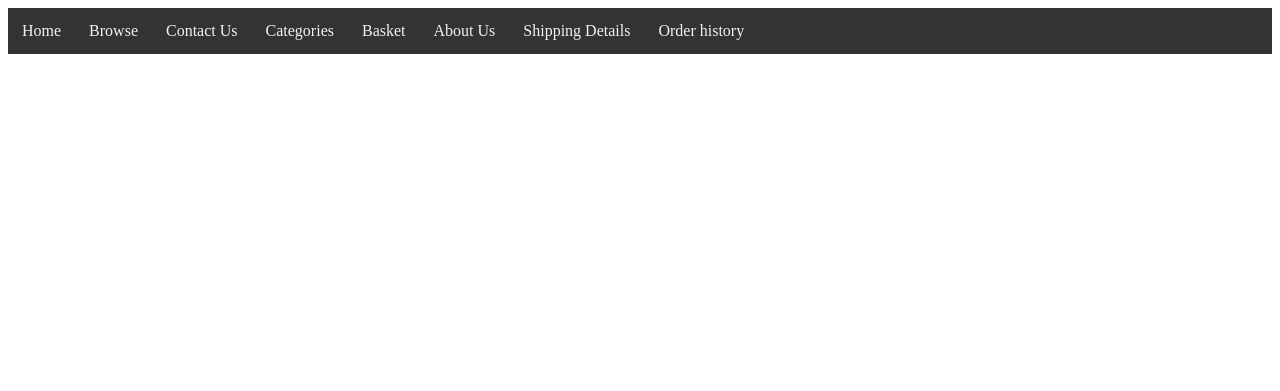
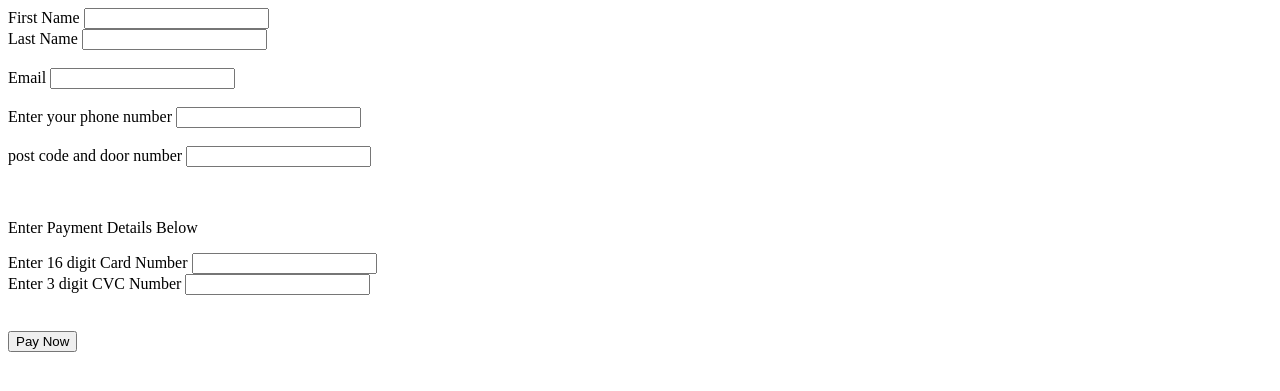
Before and after one commit to turcila29/individual-project, a Flask app: page /payment in a window 1280 px wide. Shown: the top 391 px of the page. Run offline with Flask 3, Linux system fonts and the light colour scheme.

Commit message:
new changes

```diff
--- a/qa_project/application/models.py
+++ b/qa_project/application/models.py
@@ -29,7 +29,7 @@ class Product(db.Model):
 
     product_id = db.Column(db.Integer, primary_key=True)
     name = db.Column(db.String(30), nullable=False)
-    description = db.Column(db.String(30), nullable=False)
+    description = db.Column(db.String(500), nullable=False)
     price = db.Column(db.Float)
     stock_quantity = db.Column(db.Integer)
     order_details = db.relationship('Order_detail', backref='product')
@@ -41,5 +41,5 @@ class Order_detail(db.Model):
     order_detail_id = db.Column(db.Integer, primary_key=True)
     order_id = db.Column(db.Integer, db.ForeignKey('order.order_id'), nullable=False)
     product_id = db.Column(db.Integer, db.ForeignKey('product.product_id'), nullable=False)
-    quantity = db.Column(db.Integer)
-    price = db.Column(db.Float)
+    quantity = db.Column(db.Integer, nullable = False)
+    price = db.Column(db.Float, nullable=False)
--- a/qa_project/application/routes.py
+++ b/qa_project/application/routes.py
@@ -1,8 +1,9 @@
 from application import app, db
-# from application import Customer
-from flask import render_template, request
+from flask import render_template, request, redirect, url_for, Flask
+from flask_wtf import FlaskForm
+from wtforms import StringField, SubmitField, DateField, IntegerField, SelectField
+from wtforms.validators import ValidationError, DataRequired, Length
 from application.models import Customer, Order, Order_detail, Product
-
 
 @app.route("/")
 def home():
@@ -22,25 +23,35 @@ def products():
 def categories():
     return render_template('category.html')
 
-# @app.route('/cart')
-# def cart():
-#     all_orders = Order_detail.query.all()
-#     order_string = 0
-#     for order in all_orders:
-#         order_string += order.quantity * order.price
-#     return "total: " + str(round(order_string, 2))
-
-
 
 
 @app.route('/cart')
 def cart():
+    all_product = Product.query.all()
     all_orders = Order_detail.query.all()
-    total_amount = 0
-    for order in all_orders:
-        total_amount += order.quantity * order.price
-    return render_template('prodcut2.html', all_orders=all_orders, total_amount=total_amount)
+    total_amount = sum([order.quantity * order.price for order in all_orders])
+    return render_template('prodcut2.html', all_orders=all_orders, total_amount=total_amount, all_product=all_product)
 
+
+
+@app.route('/update_quantity/<int:order_detail_id>', methods=['POST'])
+def update_quantity(order_detail_id):
+    new_quantity = request.form.get('new_quantity')
+    order_detail = Order_detail.query.get(order_detail_id)
+    if order_detail:
+        order_detail.quantity = int(new_quantity)
+        db.session.commit()
+    return redirect(url_for('cart'))
+
+
+
+@app.route('/delete_item/<int:order_detail_id>', methods=['POST'])
+def delete_item(order_detail_id):
+    order_detail = Order_detail.query.get(order_detail_id)
+    if order_detail:
+        db.session.delete(order_detail)
+        db.session.commit()
+    return redirect(url_for('cart'))  # Removed the form object from the redirect
 
 
 
@@ -48,9 +59,67 @@ def cart():
 def shipping():
     return render_template('shipping.html')
 
-@app.route("/payment")
+
+class PayForm(FlaskForm):
+    first_name = StringField('First Name', validators=[
+        DataRequired(),
+        Length(min=4, max=30)])
+    last_name = StringField('Last Name', validators=[
+        DataRequired(),
+        Length(min=2, max=30)])
+
+    email = StringField('Email', validators=[
+        DataRequired(),
+        Length(min=2, max=60)])
+
+    phone_num = StringField('Enter your phone number', validators=[
+        DataRequired(),
+        Length(min=5, max=16)])
+
+    address = StringField('post code and door number', validators=[
+        DataRequired(),
+        Length(min=2, max=15)])
+
+    card_num = StringField('Enter 16 digit Card Number', validators=[
+        DataRequired(),
+        Length(min=16, max=16)])
+    cvc_num = StringField('Enter 3 digit CVC Number', validators=[
+        DataRequired(),
+        Length(min=3, max=3)])
+    submit = SubmitField('Pay Now')
+
+
+@app.route('/payment', methods=['GET', 'POST'])
 def payment():
-    return render_template('payment.html')
+    message = ""
+    form = PayForm()
+    if request.method == 'POST':
+        if form.validate_on_submit():
+            first_name = form.first_name.data
+            last_name = form.last_name.data
+            email = form.email.data
+            phone = form.phone_num.data
+            address = form.address.data
+
+            # Create a new Customer instance
+            customer = Customer(
+                first_name=first_name,
+                last_name=last_name,
+                email=email,
+                phone=phone,
+                address=address
+            )
+
+            # Add and commit the new customer to the database
+            db.session.add(customer)
+            db.session.commit()
+
+
+
+            message = f'Thank you, {first_name} {last_name}. Payment Accepted'
+    return render_template('payment.html', form=form, message=message)
+
+
 
 @app.route("/contact")
 def contact():
--- a/qa_project/application/templates/payment.html
+++ b/qa_project/application/templates/payment.html
@@ -1,12 +1,39 @@
-<!DOCTYPE html>
-<html lang="en">
-<head>
-    <meta charset="UTF-8">
-    <meta name="viewport" content="width=device-width, initial-scale=1.0">
-    <title>Document</title>
-</head>
-<body>
-    {% include 'navbar.html' %}
+<html>
+    <head>
+        <title>Simple form</title>
+    </head>
+    <body>
+        <div class='form'>
+            <form method='POST' action=''>
+                {{ form.hidden_tag() }}
+                {{ form.first_name.label }} {{ form.first_name }}
+                <br>
+                {{ form.last_name.label }} {{ form.last_name }}
+                <br>
+                <br>
+                {{ form.email.label }} {{ form.email }}
+                <br>
+                <br>
+                {{ form.phone_num.label }} {{ form.phone_num }}
+                <br>
+                <br>
+                {{ form.address.label }} {{ form.address }}
+                <br>
+                <br>
+                <br>
+                <p>Enter Payment Details Below</p>
+                {{ form.card_num.label }} {{ form.card_num }}
+                <br>
+                {{ form.cvc_num.label }} {{ form.cvc_num }}
+                <br>
 
-</body>
+                <br>
+
+                <br>
+                {{ form.submit }}
+                <br>
+            {{ message }}
+            </form>
+        </div>
+    </body>
 </html>
--- a/qa_project/application/templates/products.html
+++ b/qa_project/application/templates/products.html
@@ -17,5 +17,6 @@
 <body>
     {% include 'navbar.html' %}
 
+
 </body>
 </html>
```
Also changed, not shown: qa_project/application/__init__.py (+6 -1 lines), qa_project/application/templates/prodcut2.html (+56 -5 lines), qa_project/create.py (+21 -10 lines), qa_project/README.md, qa_project/instance/data.db, 4 other files.
